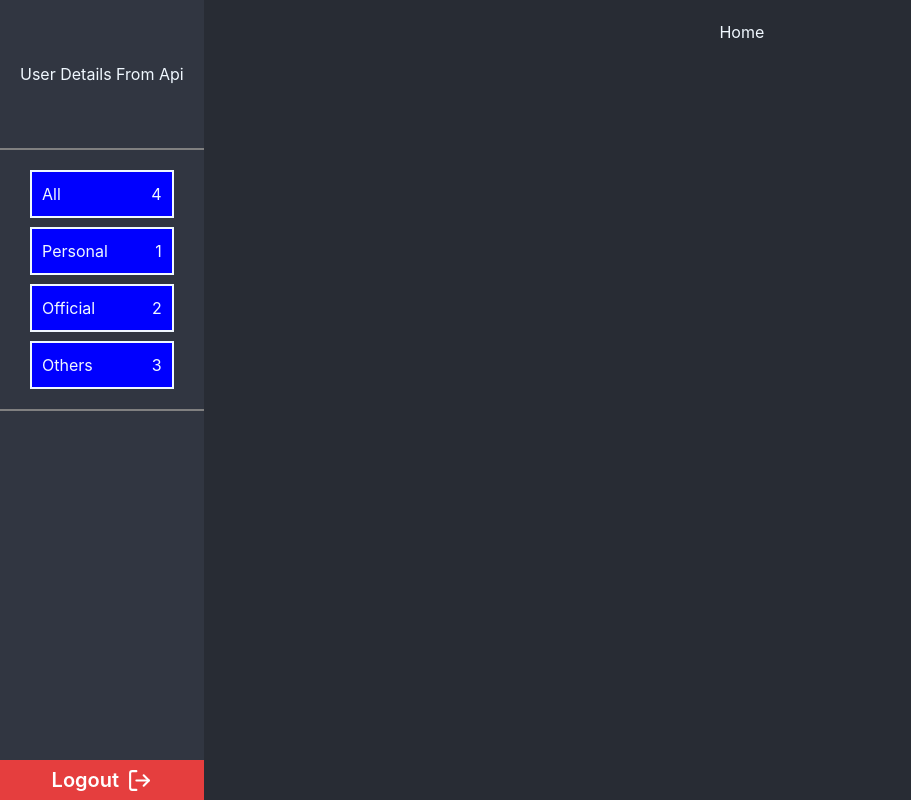
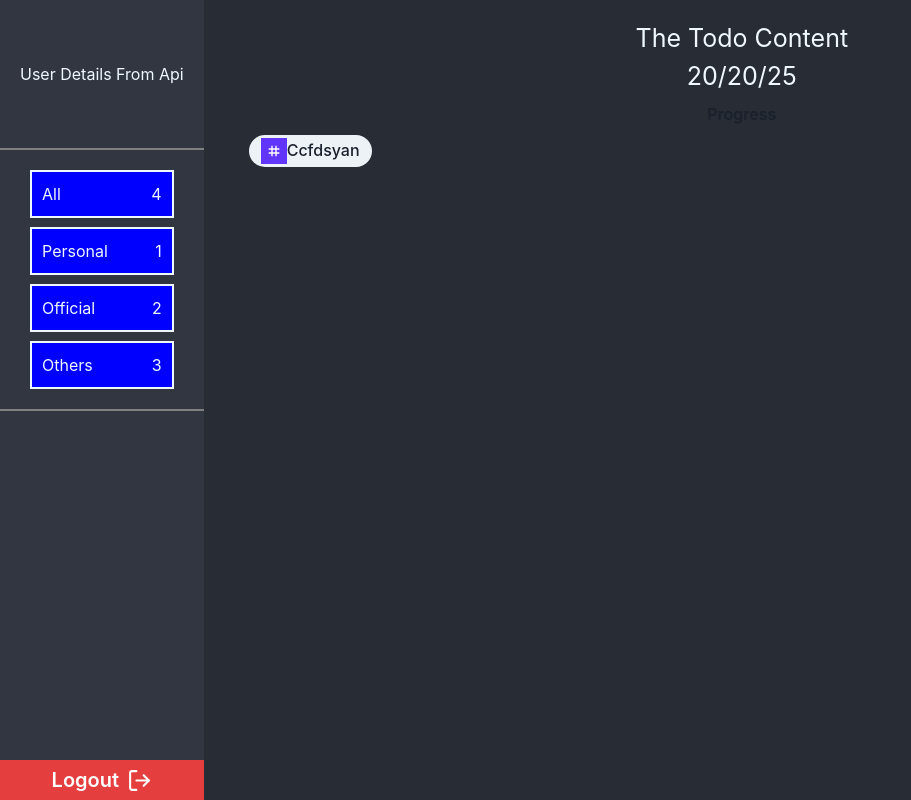
Before and after one commit to sarkarsubho/FullStackTodo, a React (Create React App) app: page / in a window 1280 px wide. Shown: the whole page, without its empty margins (0-911 px from the left). Built offline with nearby package versions, Linux system fonts and the light colour scheme.

Commit message:
cart added

```diff
--- a/src/components/TodoCart.jsx
+++ b/src/components/TodoCart.jsx
@@ -1,5 +1,20 @@
+import { Box, Button, Flex, Heading,Tag,TagLabel,TagLeftIcon,Text } from "@chakra-ui/react";
 import React from "react";
+import { CgHashtag } from "react-icons/cg";
+export const TodoCart = () => {
+  return <Box>
+    <Text fontSize={"25px"}>The Todo Content</Text>
+    <Text fontSize={"25px"}>20/20/25</Text>
+    <Button variant={"ghost"}> Progress</Button>
+    <Flex>
+      <Tag size={"lg"} borderRadius={"full"}>
+        <Box background={"#6136FA"}fontWeight={900} padding={"5px"} >
+          <CgHashtag color="white"  ></CgHashtag>
+        </Box>
 
-export const TodoCart = () => {
-  return <div>TodoCart</div>;
+      <TagLabel>Ccfdsyan</TagLabel>
+      </Tag>
+    </Flex>
+
+  </Box>;
 };
--- a/src/pages/Home.jsx
+++ b/src/pages/Home.jsx
@@ -1,5 +1,8 @@
 import React from "react";
+import { TodoCart } from "../components/TodoCart";
 
 export const Home = () => {
-  return <div>Home</div>;
+  return <div>
+    <TodoCart></TodoCart>
+  </div>;
 };
```
